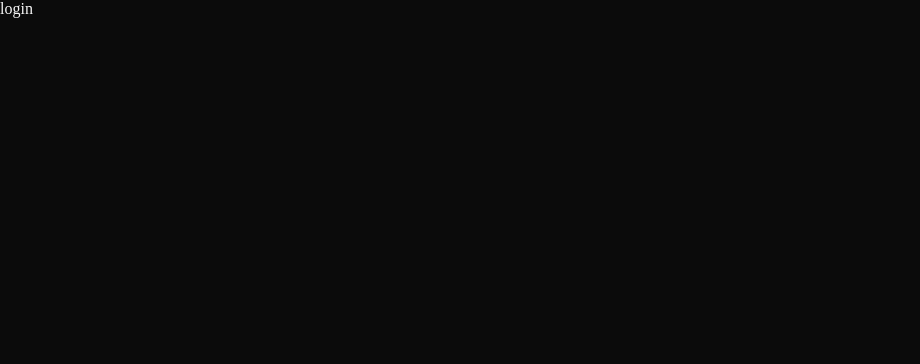
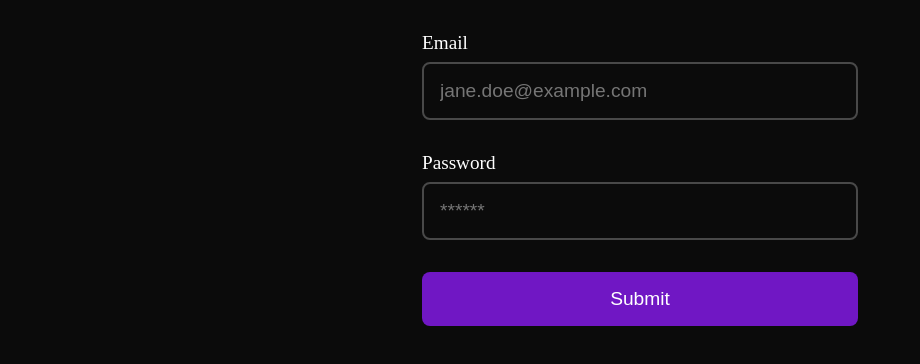
Before and after one commit to Dmitriy24S/rest-api-1-frontend, a Next.js app: page /login in a window 1280 px wide. Shown: the top 364 px of the page, without its empty margins (0-920 px from the left). Built offline with nearby package versions, Linux system fonts and the light colour scheme.

Commit message:
feat: add Login Page & logic
* React Hook Form with Zod validation
* Axios POST request
* router push '/' on login/register success

```diff
--- a/src/pages/login.tsx
+++ b/src/pages/login.tsx
@@ -1,7 +1,79 @@
-import React from 'react'
+import { zodResolver } from '@hookform/resolvers/zod'
+import axios from 'axios'
+import { useRouter } from 'next/router'
+import { useState } from 'react'
+import { useForm } from 'react-hook-form'
+import { object, string, TypeOf } from 'zod'
 
-const login = () => {
-  return <div>login</div>
+const createSessionSchema = object({
+  email: string().email('Not a valid email').nonempty({
+    message: 'Email is required',
+  }),
+  password: string().min(6, 'Password too short - should be 6 chars. minimum').nonempty({
+    message: 'Password is required',
+  }),
+})
+
+type CreateSessionInput = TypeOf<typeof createSessionSchema>
+
+const LoginPage = () => {
+  const router = useRouter()
+  const [loginError, setLoginError] = useState(null)
+  const {
+    register,
+    formState: { errors },
+    handleSubmit,
+  } = useForm<CreateSessionInput>({
+    resolver: zodResolver(createSessionSchema),
+  })
+
+  const onSubmit = async (values: CreateSessionInput) => {
+    console.log('form values', values)
+    try {
+      await axios.post(`${process.env.NEXT_PUBLIC_SERVER_URL}/api/sessions`, values, {
+        withCredentials: true, // cookies tokens
+      })
+      router.push('/')
+    } catch (error) {
+      console.log('onSubmit error', error)
+      // onSubmit error AxiosError {message: 'Unsupported protocol localhost:', name: 'AxiosError', code: 'ERR_BAD_REQUEST', config: {…}, stack: 'AxiosError: Unsupported protocol localhost:\n    at…dules/react-hook-form/dist/index.esm.mjs:2028:19)'}
+      setLoginError(error.message) // ! 'error' is of type 'unknown'.ts(18046)
+      // ! offline server -> Unsupported protocol localhost: // Network Error // Request failed with status code 400
+    }
+  }
+
+  console.log('errors', errors)
+
+  return (
+    <>
+      <form onSubmit={handleSubmit(onSubmit)}>
+        {loginError && (
+          <p style={{ textAlign: 'center', marginBottom: '0.75rem' }}>{loginError}</p>
+        )}
+        <div className='form-element'>
+          <label htmlFor='email'>Email</label>
+          <input
+            type='email'
+            id='email'
+            placeholder='jane.doe@example.com'
+            {...register('email')}
+          />
+          <p>{errors.email?.message}</p>
+        </div>
+        <div className='form-element'>
+          <label htmlFor='password'>Password</label>
+          <input
+            type='password'
+            id='password'
+            placeholder='******'
+            {...register('password')}
+          />
+          <p>{errors.password?.message}</p>
+        </div>
+        <button type='submit'>Submit</button>
+      </form>
+    </>
+  )
 }
 
-export default login
+export default LoginPage
--- a/src/pages/register.tsx
+++ b/src/pages/register.tsx
@@ -1,5 +1,6 @@
 import { zodResolver } from '@hookform/resolvers/zod'
 import axios from 'axios'
+import { useRouter } from 'next/router'
 import { useState } from 'react'
 import { useForm } from 'react-hook-form'
 import { object, string, TypeOf } from 'zod'
@@ -29,6 +30,7 @@ const createUserSchema = object({
 type CreateUserInput = TypeOf<typeof createUserSchema>
 
 const RegisterPage = () => {
+  const router = useRouter()
   const [registrationError, setRegistrationError] = useState(null)
   const {
     register,
@@ -42,6 +44,7 @@ const RegisterPage = () => {
     console.log('form values', values)
     try {
       await axios.post(`${process.env.NEXT_PUBLIC_SERVER_URL}/api/users`, values)
+      router.push('/')
     } catch (error) {
       console.log('onSubmit error', error)
       // onSubmit error AxiosError {message: 'Unsupported protocol localhost:', name: 'AxiosError', code: 'ERR_BAD_REQUEST', config: {…}, stack: 'AxiosError: Unsupported protocol localhost:\n    at…dules/react-hook-form/dist/index.esm.mjs:2028:19)'}
```
